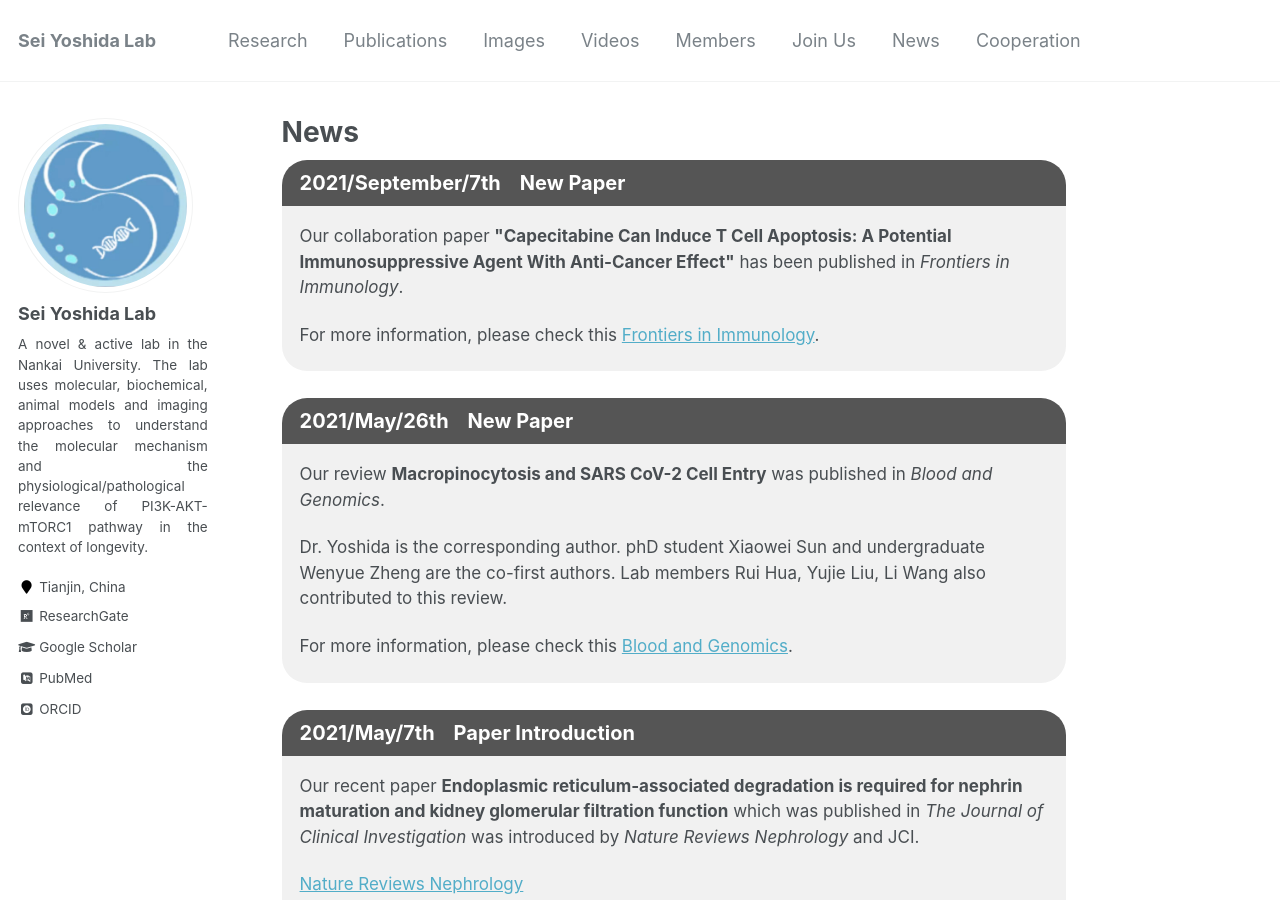
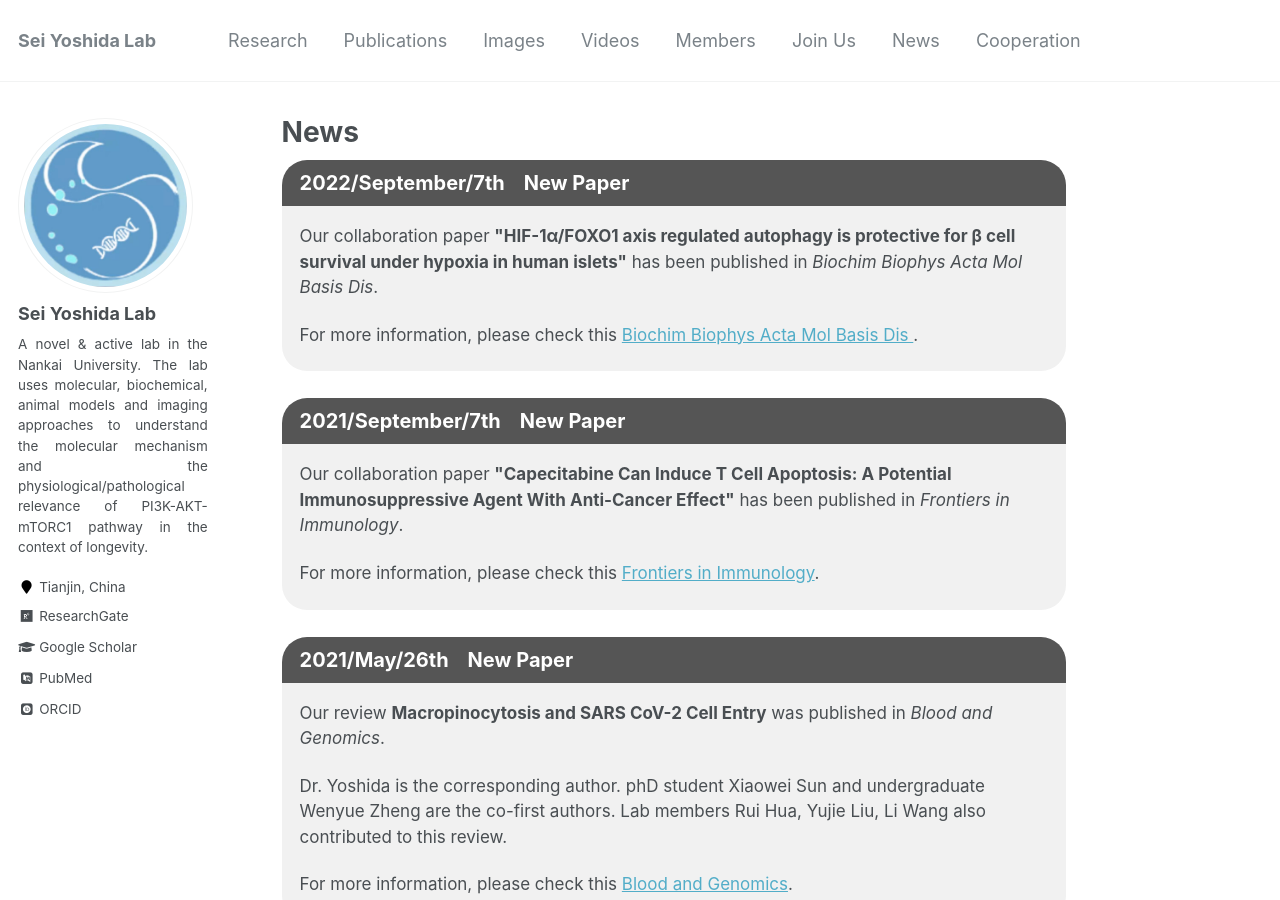
Before and after one commit to seiyoshida-lab/seiyoshida-lab.github.io, a Jekyll site: the page built from _pages/news.md, in a window 1280 px wide and 900 px high. Built offline with Jekyll 4.4.1, drawn with Linux system fonts in a browser that asks for light colours; some web fonts are replaced.

Commit message:
Update news.md

```diff
--- a/_pages/news.md
+++ b/_pages/news.md
@@ -34,14 +34,21 @@ author_profile: true
 </style>
 </head>
 <body>
-  <div class="li"><b>2021/September/7th &nbsp;&nbsp; New Paper</b></div>
+  <div class="li"><b>2022/September/7th &nbsp;&nbsp; New Paper</b></div>
+<div class="content">
+  <p>Our collaboration paper <b>"HIF-1α/FOXO1 axis regulated autophagy is protective for β cell survival under hypoxia in human islets"</b> has been published in <i>Biochim Biophys Acta Mol Basis Dis</i>. </p>
+  <p>For more information, please check this <a href="https://www.sciencedirect.com/science/article/pii/S0925443922000199
+" target="_blank">Biochim Biophys Acta Mol Basis Dis </a>. </p>
+</div>
+  <br>
+
+    <div class="li"><b>2021/September/7th &nbsp;&nbsp; New Paper</b></div>
 <div class="content">
   <p>Our collaboration paper <b>"Capecitabine Can Induce T Cell Apoptosis: A Potential Immunosuppressive Agent With Anti-Cancer Effect"</b> has been published in <i>Frontiers in Immunology</i>. </p>
   <p>For more information, please check this <a href="https://www.frontiersin.org/articles/10.3389/fimmu.2021.737849/full?&utm_source=Email_to_authors_&utm_medium=Email&utm_content=T1_11.5e1_author&utm_campaign=Email_publication&field=&journalName=Frontiers_in_Immunology&id=737849
 " target="_blank">Frontiers in Immunology</a>. </p>
 </div>
   <br>
-
     <div class="li"><b>2021/May/26th &nbsp;&nbsp; New Paper</b></div>
 <div class="content">
   <p>Our review <b>Macropinocytosis and SARS CoV-2 Cell Entry</b> was published in <i>Blood and Genomics</i>. </p>
```
